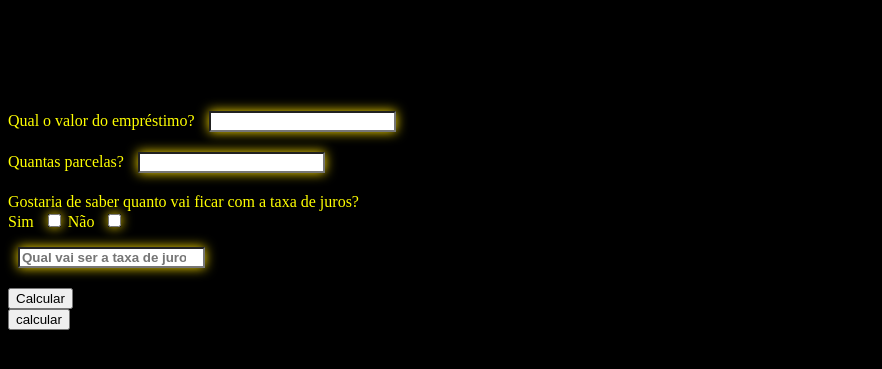
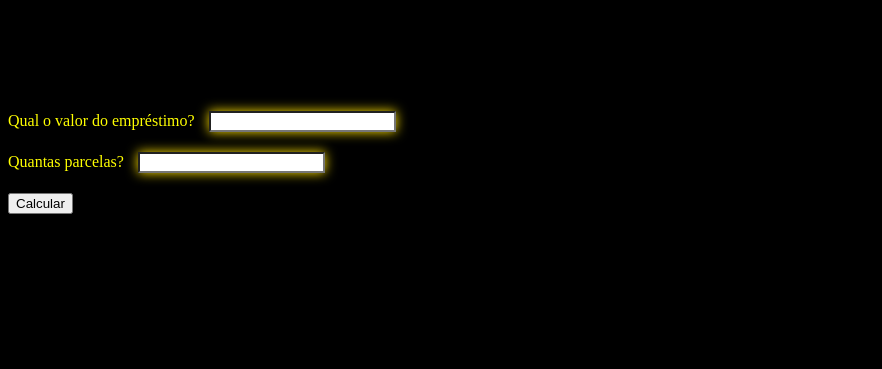
Before and after one commit to Josericardodesouza/exercicios-JavaScript, a plain HTML site: page treinando perguntas/index.html in a window 1280 px wide. Shown: the part 79-448 px from the top of the page, without its empty margins (0-882 px from the left). Drawn offline with Linux system fonts and the light colour scheme.

Commit message:
Update index.html

```diff
--- a/treinando perguntas/index.html
+++ b/treinando perguntas/index.html
@@ -16,6 +16,8 @@
             color: orange;
             text-align: center;
         }
+
+
 
 
         section#container1 {
@@ -51,7 +53,11 @@
         }
 
 
-        input#confirmarTaxa, button#botao-taxa {
+        input#confirmarTaxa {
+            display: none;
+        }
+
+        button#botaoTaxa {
             display: none;
         }
 
@@ -68,48 +74,68 @@
         <label for="entParc">Quantas parcelas? </label>
         <input type="number" name="entParc" id="entParc">
         <br>
-        <label for="taxa">Gostaria de saber quanto vai ficar com a taxa de juros? </label>
+        <!-- <label for="taxa">Qual vai ser a taxa de juros?</label>
+        <input type="number" name="taxa" id="entTaxa"> -->
+        <button id="calcular" onclick="calcular()">Calcular</button>
+       <!-- <p>Gostaria de saber quanto vai ficar com a taxa de juros?</p>
+        <br> -->
+
+
+
+        <!-- <label for="sim">Sim</label>
+        <input id="checkbox1" type="radio" name="check" value="sim">
+        <label for="nao">Não</label>
+        <input type="radio" name="check" value="nao">
         <br>
-        <label for="sim">Sim</label>
-        <input type="checkbox" name="alt" value="sim">
-        <label for="nao">Não</label>
-        <input type="checkbox" name="alt" value="nao">
+
+
+        <input type="number" id="confirmarTaxa" placeholder="Qual vai ser a taxa de juros?">
         <br>
-        <input type="number" id="confirmaTaxa" placeholder="Qual vai ser a taxa de juros?">
-        <br>
-        <button onclick="calculaTaxa()">Calcular</button>
+        <
 
         <br>
 
-        <button id="botaoTaxa" onclick="calcular()">calcular</button>
-    </section>
+        <button id="botaoTaxa" onclick="calcularTaxa()">calcular</button>
+    </section> -->
 
     <section id="container2">
-        <p id="saida"></p>
+        <p id="saida1"></p>
     </section>
 
 
     <script>
 
+
+
         function calcular() {
             var valor = document.getElementById("entEmprest").value;
             var parcela = document.getElementById("entParc").value;
-            var checkbox = document.getElementById("checkbox1").value;
-            var inputTaxa = document.getElementById("confirmaTaxa")
-            var botaoTaxa = document.getElementById("botaoTaxa")
-
-
-
+            // var taxa = document.getElementById("entTaxa").value
+            // var checkbox = document.getElementById("checkbox1").value;
+            // var inputTaxa = document.getElementById("confirmarTaxa")
+            // var botaoTaxa = document.getElementById("botaoTaxa")
             var total = valor / parcela;
 
             document.getElementById("saida1").innerHTML = "O valor do empréstimo vai ficar: " + total;
 
-            if (checkbox.checked) {
 
+        //     if (checkbox.checked) {
+        //         inputTaxa.style.display = 'block';
+        //         botaoTaxa.style.display = 'block';
+        //         btnCalcular.style.display = 'none';
+        //     } else {
+        //         document.getElementById("saidaTaxa").innerHTML = "Taxa não calculada";
+        //     }
+        // }
 
-            }
+        // function calcularTaxa() {
+        //     var valor = document.getElementById("entEmprest").value;
+        //     var parcela = document.getElementById("entParc").value;
+        //     var juros = document.getElementById("confirmaTaxa").value
 
+        //     var total = (valor * parcela * juros)/100
 
+        //     document.getElementById("saida1").innerHTML = "O valor total do empréstimo vai ficar: " + total;
 
 
         }
```
